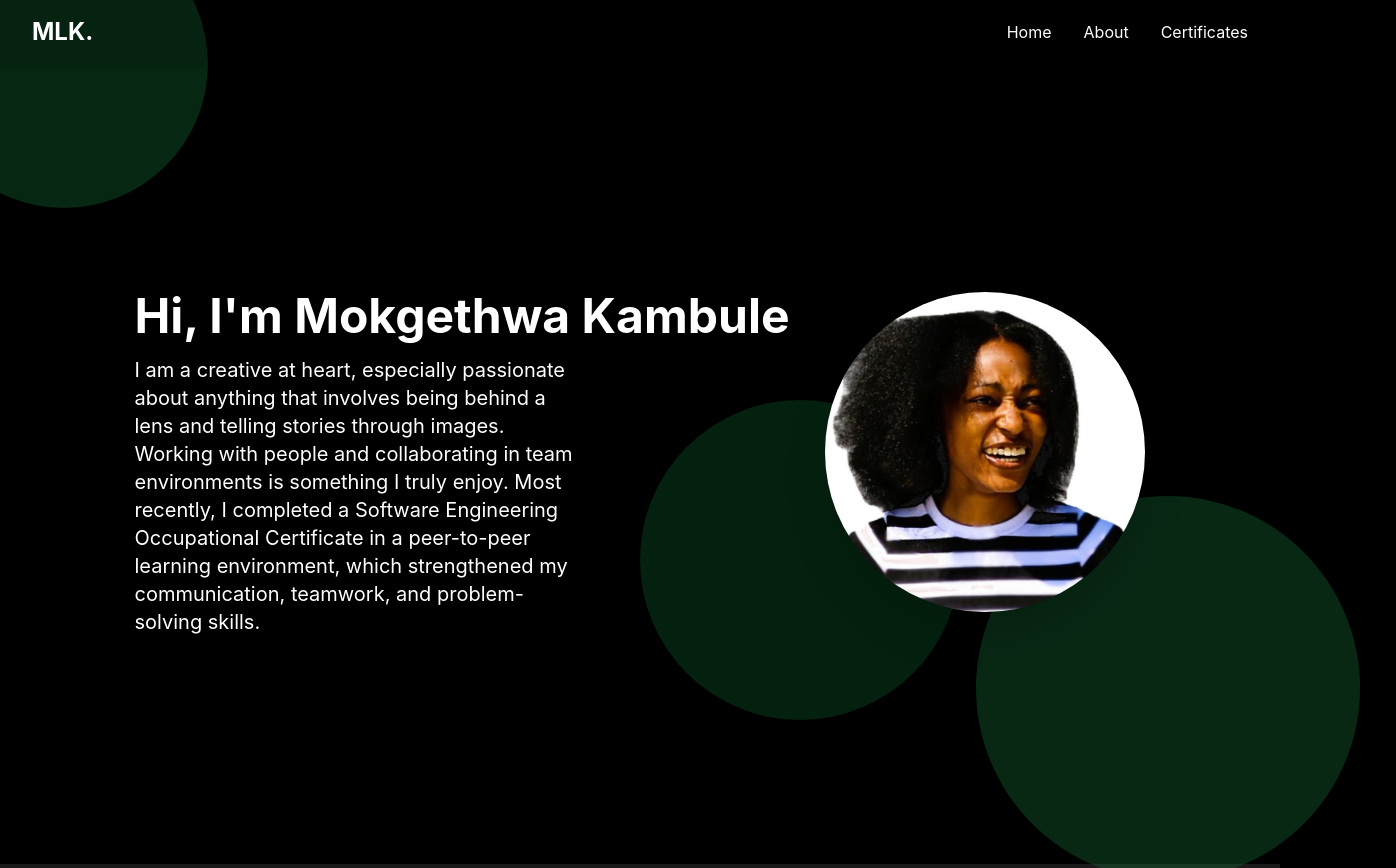
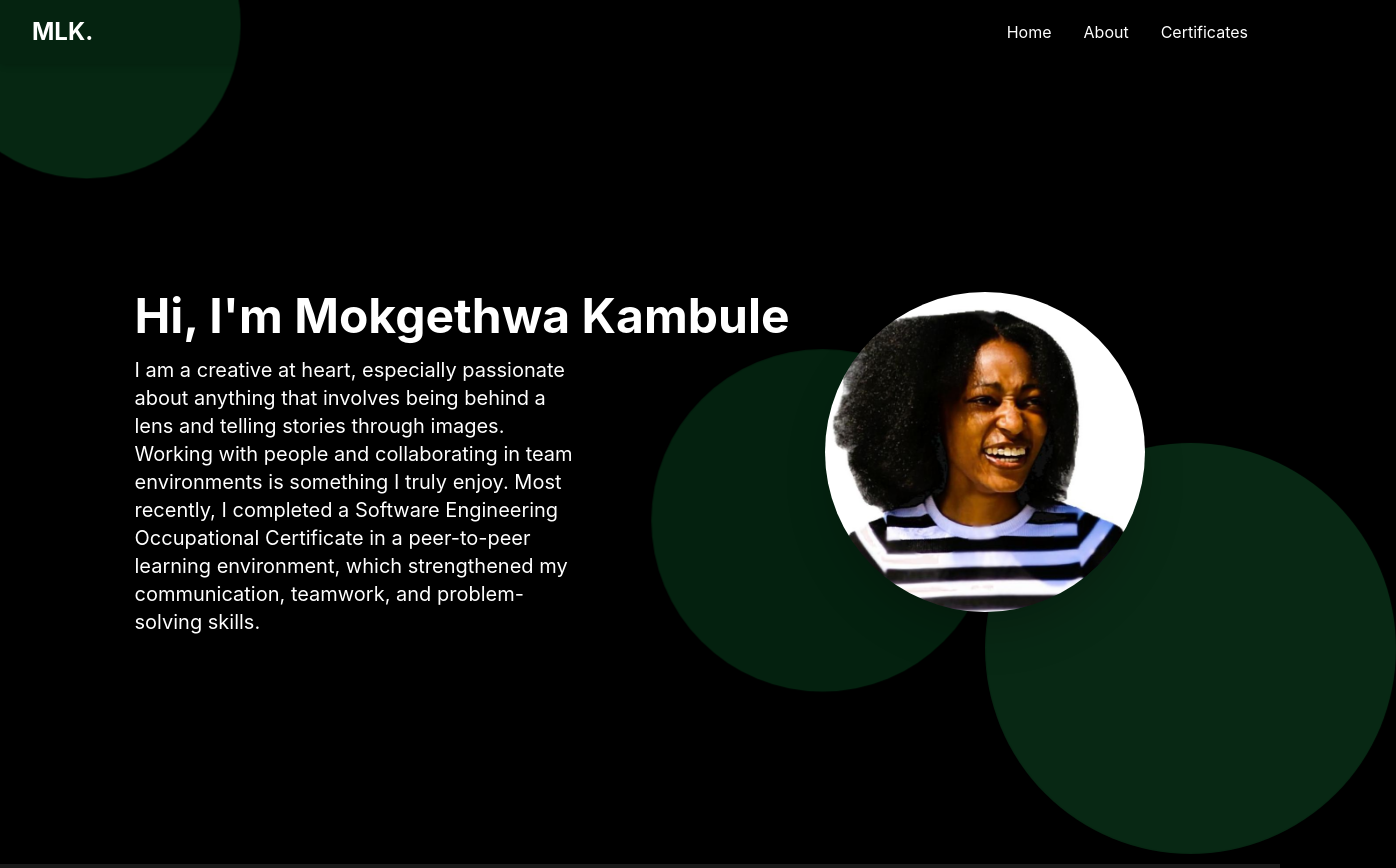
Before and after one commit to MoKambule/updated_portfolio, a React (Create React App) app: page / in a window 1280 px wide. Shown: the top 868 px of the page, 1396 px wide, since content can reach past the window. Built offline with nearby package versions, Linux system fonts and the light colour scheme.

Commit message:
made floating bobs move again

```diff
--- a/src/App.css
+++ b/src/App.css
@@ -13,6 +13,7 @@
 
 .animate-blob {
   animation: blob 15s infinite;
+  backface-visibility: hidden;
 }
 
 .animation-delay-2000 {
@@ -52,7 +53,7 @@
   animation: typing 6s steps(30, end) infinite,
              blink-caret 0.75s step-end infinite;
   animation-fill-mode: both;
-
+}
   .cards-container {
   position: relative;
   width: 100%;
@@ -74,5 +75,3 @@
   margin-right: 1rem;
   text-align: center;
 }
-
-}
--- a/src/Components/FloatingBlobs.js
+++ b/src/Components/FloatingBlobs.js
@@ -1,15 +1,11 @@
 const FloatingBlobs = () => {
   return (
-    <>
-      {/* Top left blob */}
-      <div className="absolute -top-20 -left-20 w-72 h-72 bg-green-700 rounded-full opacity-30  animate-blob"></div>
+<>
+  <div className="absolute -top-20 -left-20 w-72 h-72 bg-green-700 rounded-full opacity-30 animate-blob"></div>
+  <div className="absolute -bottom-20 -right-20 w-96 h-96 bg-green-800 rounded-full opacity-40 animate-blob animation-delay-2000"></div>
+  <div className="absolute top-1/2 left-1/2 w-80 h-80 bg-green-600 rounded-full opacity-20 animate-blob animation-delay-4000"></div>
+</>
 
-      {/* Bottom right blob */}
-      <div className="absolute -bottom-20 -right-20 w-96 h-96 bg-green-800 rounded-full opacity-40  animate-blob animation-delay-2000"></div>
-
-      {/* Middle blob */}
-      <div className="absolute top-1/2 left-1/2 w-80 h-80 bg-green-600 rounded-full opacity-20 filter  animate-blob animation-delay-4000"></div>
-    </>
   );
 };
 
--- a/tailwind.config.js
+++ b/tailwind.config.js
@@ -4,7 +4,18 @@ module.exports = {
      "./src/**/*.{js,jsx,ts,tsx}",
   ],
   theme: {
-    extend: {},
+    extend: {
+       keyframes: {
+        blob: {
+          '0%, 100%': { transform: 'translate(0px, 0px) scale(1)' },
+          '33%': { transform: 'translate(30px, -50px) scale(1.1)' },
+          '66%': { transform: 'translate(-20px, 20px) scale(0.9)' },
+        },
+      },
+      animation: {
+        blob: 'blob 15s infinite',
+      },
+    },
   },
   plugins: [],
 }
```
